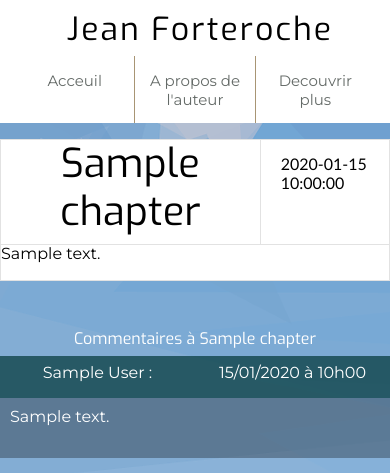
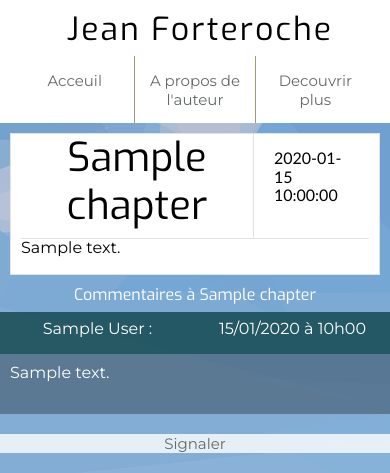
Before and after one commit to MargaritaSav/PersonalBlog, a PHP site: page /study/index.php?action=chapter&id=1 in a window 390 px wide. Shown: the top 473 px of the page. Run offline with PHP 8.4, Linux system fonts and the light colour scheme; tables that the repository leaves empty or names only in its code hold one stand-in row (values such as "Sample post").

Commit message:
Margins and paddings added for responsive version of chapter's view

```diff
--- a/BlogMVC/Public/style.css
+++ b/BlogMVC/Public/style.css
@@ -356,7 +356,8 @@ footer {
    }
 
    .chapter{
-    padding: unset;
+    padding: 0 10px;
+    margin: 10px;
    }
 
    #global{
```
